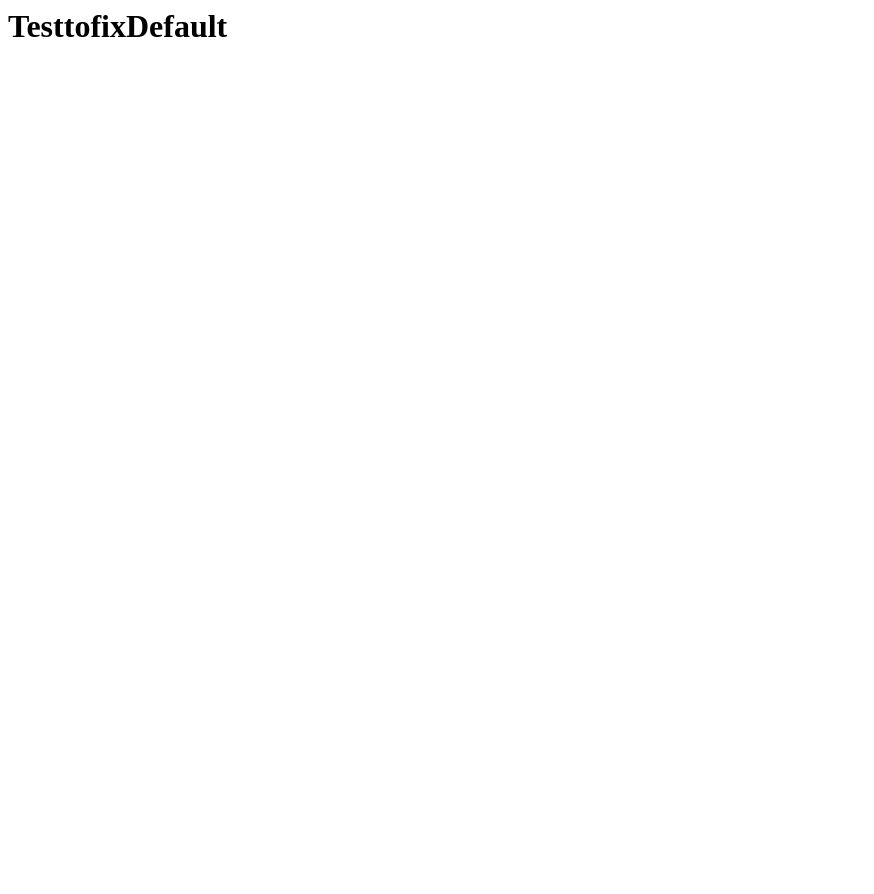
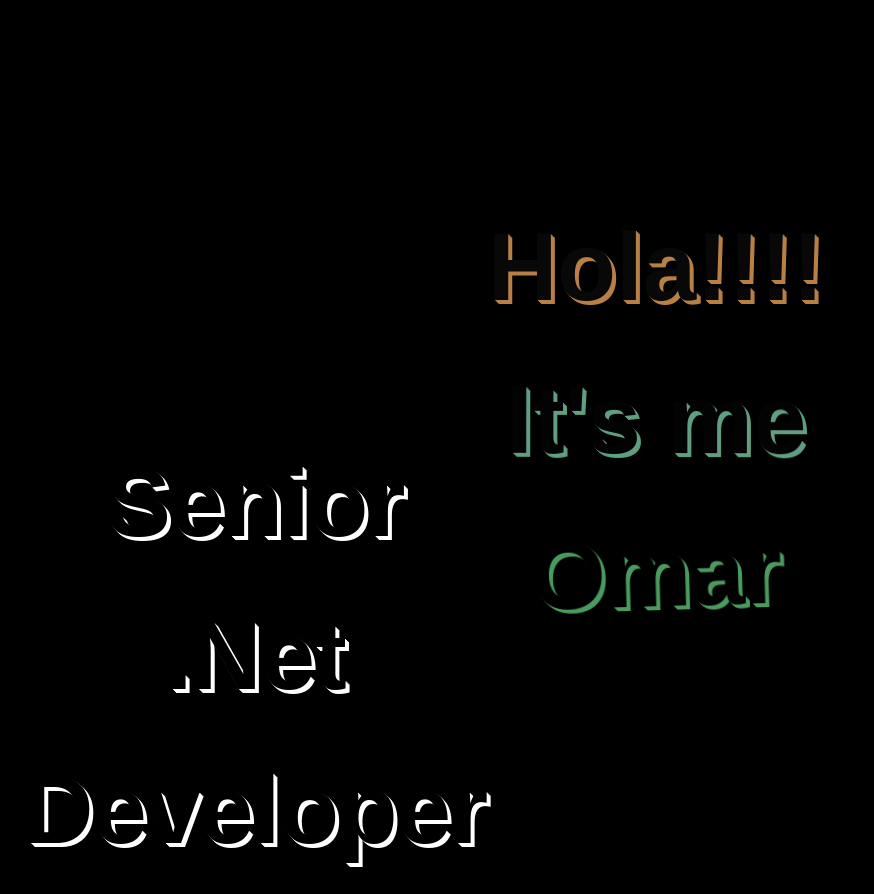
Before and after one commit to omaredgit/omaredgit.github.io, a plain HTML site: page index.html in a window 1280 px wide. Shown: the whole page, without its empty margins (0-874 px from the left). Before the commit the page ends 800 px from the top, so only its background shows below. Drawn offline with nearby package versions, Linux system fonts and the light colour scheme.

Commit message:
First Landing page

```diff
--- /dev/null
+++ b/index.css
@@ -0,0 +1,102 @@
+body {
+}
+header {
+  height: 12ex;
+}
+nav {
+  width: 50em;
+}
+
+#NavHeader {
+  height: 30em;
+}
+#NavMessage {
+  color: hsl(0, 0%, 0%);
+  text-shadow: 1px 1px hsl(0, 0%, 100%), 2px 2px hsl(0, 0%, 100%),
+    3px 3px hsl(0, 0%, 100%), 4px 4px hsl(0, 0%, 100%);
+}
+
+@import url(https://fonts.googleapis.com/css?family=Signika:700,300,600);
+
+html,
+body {
+  height: 100%;
+}
+body {
+  display: flex;
+  justify-content: center;
+  align-items: center;
+  margin: 20px 0;
+  text-align: center;
+  background: rgb(0, 0, 0);
+  overflow: hidden;
+}
+
+h1 {
+  font-size: 30em;
+  font: bold 7.5vw/1.6 "Signika", sans-serif;
+  user-select: none;
+}
+
+h1 span {
+  display: inline-block;
+  animation: float 1s ease-in-out infinite;
+}
+@keyframes float {
+  0%,
+  100% {
+    transform: none;
+  }
+  33% {
+    transform: translateY(-1px) rotate(-2deg);
+  }
+  66% {
+    transform: translateY(1px) rotate(2deg);
+  }
+}
+body:hover span {
+  animation: bounce 0.6s;
+}
+@keyframes bounce {
+  0%,
+  100% {
+    transform: translate(0);
+  }
+  25% {
+    transform: rotateX(20deg) translateY(2px) rotate(-3deg);
+  }
+  50% {
+    transform: translateY(-20px) rotate(3deg) scale(1.1);
+  }
+}
+
+span:nth-child(4n) {
+  color: hsl(0, 0%, 0%);
+  text-shadow: 1px 1px hsl(50, 75%, 45%), 2px 2px hsl(50, 45%, 45%),
+    3px 3px hsl(50, 45%, 45%), 4px 4px hsl(50, 75%, 45%);
+}
+span:nth-child(4n-1) {
+  color: hsl(0, 0%, 0%);
+  text-shadow: 1px 1px hsl(135, 35%, 45%), 2px 2px hsl(135, 35%, 45%),
+    3px 3px hsl(135, 35%, 45%), 4px 4px hsl(135, 35%, 45%);
+}
+span:nth-child(4n-2) {
+  color: hsl(0, 0%, 1%);
+  text-shadow: 1px 1px hsl(155, 25%, 50%), 2px 2px hsl(155, 25%, 50%),
+    3px 3px hsl(155, 25%, 50%), 4px 4px hsl(140, 25%, 50%);
+}
+span:nth-child(4n-3) {
+  color: hsl(0, 0%, 3%);
+  text-shadow: 1px 1px hsl(30, 45%, 50%), 2px 2px hsl(30, 45%, 50%),
+    3px 3px hsl(30, 45%, 50%), 4px 4px hsl(30, 45%, 50%);
+}
+
+h1 span:nth-child(2) {
+  animation-delay: 0.05s;
+}
+h1 span:nth-child(3) {
+  animation-delay: 0.6s;
+}
+h1 span:nth-child(4) {
+  animation-delay: 0.12s;
+}
--- a/index.html
+++ b/index.html
@@ -1,11 +1,52 @@
 <html lang="en">
+
 <head>
     <meta charset="UTF-8">
     <meta http-equiv="X-UA-Compatible" content="IE=edge">
     <meta name="viewport" content="width=device-width, initial-scale=1.0">
+    <link href="https://cdn.jsdelivr.net/npm/bootstrap@5.0.1/dist/css/bootstrap.min.css" rel="stylesheet"
+        integrity="sha384-+0n0xVW2eSR5OomGNYDnhzAbDsOXxcvSN1TPprVMTNDbiYZCxYbOOl7+AMvyTG2x" crossorigin="anonymous">
+    <script src="https://cdn.jsdelivr.net/npm/bootstrap@5.0.1/dist/js/bootstrap.bundle.min.js"
+        integrity="sha384-gtEjrD/SeCtmISkJkNUaaKMoLD0//ElJ19smozuHV6z3Iehds+3Ulb9Bn9Plx0x4"
+        crossorigin="anonymous"></script>
+    <link rel="stylesheet" href="index.css">
     <title>Test</title>
 </head>
+
 <body>
-    <h1>TesttofixDefault</h1>
+    <header>
+        <div class="container">
+            <div class="row">
+            </div>
+        </div>
+    </header>
+
+    <nav>
+        <header id="NavHeader">
+
+        </header>
+        <h1 id="NavMessage">
+          Senior
+           .Net
+             Developer
+        </h1>
+    </nav>
+    <div class="col">
+
+        <p style="font-family: courier,monaco;">
+        <h1><span>Hola!!!!</span><span>It's me </span><span>Omar</span>
+            </p>
+    </div>
+
+    </div>
+
+
+    <div class="container">
+        <div class="row">
+        </div>
+    </div>
+
+    </div>
 </body>
+
 </html>
```
